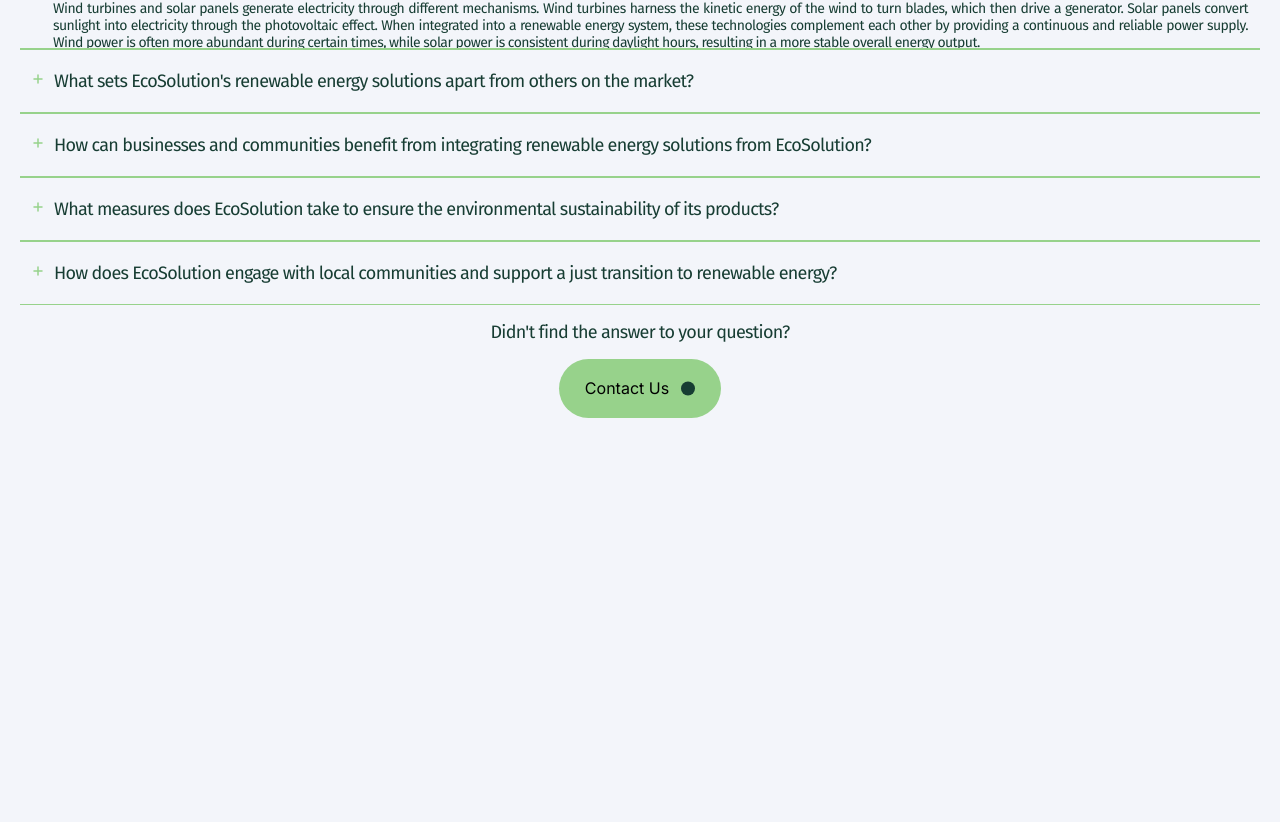
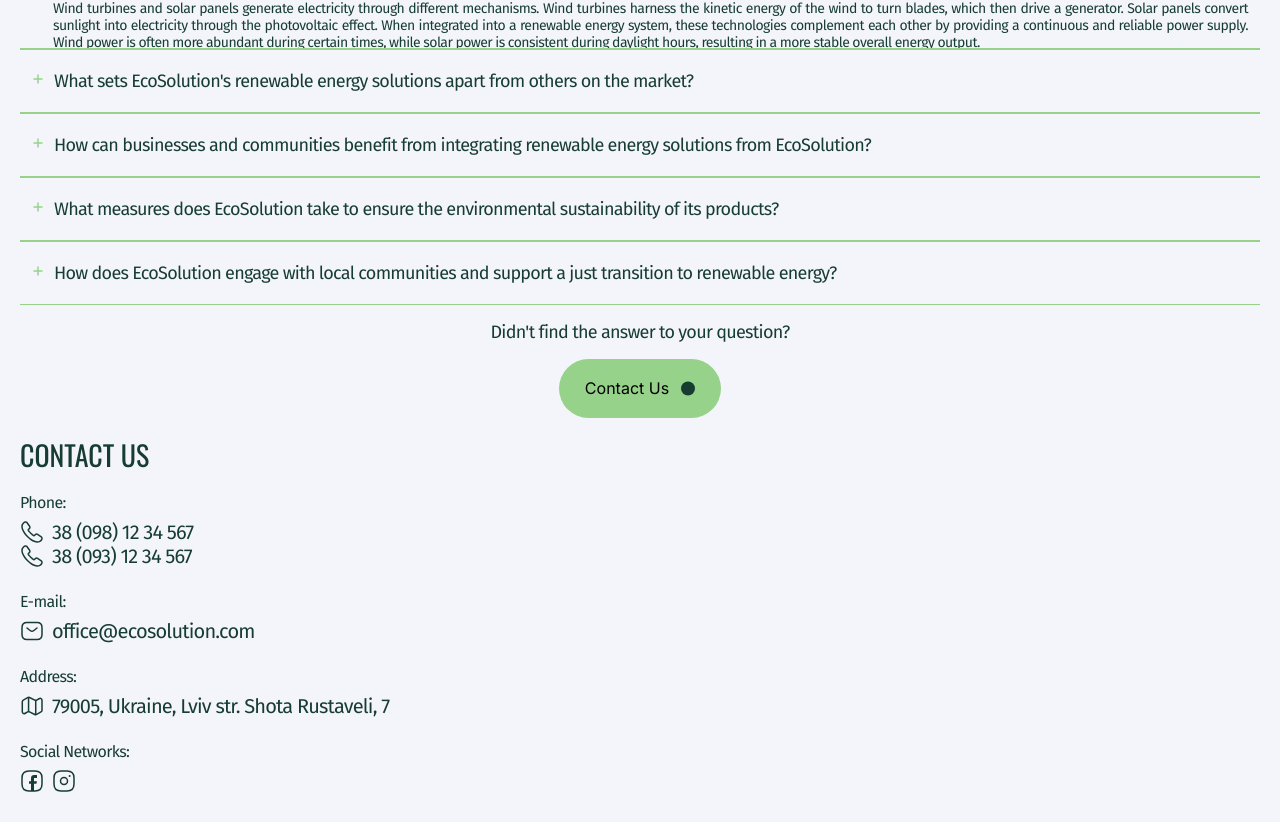
Before and after one commit to Maksym-Svyrydov/ecosolution, a Next.js app: page / in a window 1280 px wide. Shown: the part 2389-3211 px from the top of the page. Before the commit the page ends 2807 px from the top, so only its background shows below. Built offline with nearby package versions, Linux system fonts and the light colour scheme.

Commit message:
header+nav+main+values+elect+cases+faq+contacts

```diff
--- a/app/page.js
+++ b/app/page.js
@@ -1,11 +1,12 @@
 'use client';
-import { useMediaQuery } from '@mui/material';
+// import { useMediaQuery } from '@mui/material';
 import CasesSection from '@/components/Cases/Cases';
 import ElectricitySection from '@/components/Electricity/Electricity';
 import Header from '@/components/Header/Header';
 import MainSection from '@/components/Main/Main';
 import ValuesSection from '@/components/Values/Values';
 import FaqSection from '@/components/FAQ/FAQ';
+import Contacts from '@/components/Contacts/Contact';
 
 export default function Home() {
   // const mobile = useMediaQuery('(max-width:480px)');
@@ -21,6 +22,7 @@
       <ElectricitySection />
       <CasesSection />
       <FaqSection />
+      <Contacts />
     </>
   );
 }
--- /dev/null
+++ b/components/Contacts/Contact.js
@@ -0,0 +1,195 @@
+import { Section } from './Contact.styled';
+
+const Contacts = () => {
+  return (
+    <Section>
+      <h2>Contact us</h2>
+      <div>
+        <p>Phone:</p>
+        <ul>
+          <li>
+            <svg
+              xmlns="http://www.w3.org/2000/svg"
+              width="24"
+              height="24"
+              viewBox="0 0 24 24"
+              fill="none"
+            >
+              <path
+                d="M21.97 18.33C21.97 18.69 21.89 19.06 21.72 19.42C21.55 19.78 21.33 20.12 21.04 20.44C20.55 20.98 20.01 21.37 19.4 21.62C18.8 21.87 18.15 22 17.45 22C16.43 22 15.34 21.76 14.19 21.27C13.04 20.78 11.89 20.12 10.75 19.29C9.6 18.45 8.51 17.52 7.47 16.49C6.44 15.45 5.51 14.36 4.68 13.22C3.86 12.08 3.2 10.94 2.72 9.81C2.24 8.67 2 7.58 2 6.54C2 5.86 2.12 5.21 2.36 4.61C2.6 4 2.98 3.44 3.51 2.94C4.15 2.31 4.85 2 5.59 2C5.87 2 6.15 2.06 6.4 2.18C6.66 2.3 6.89 2.48 7.07 2.74L9.39 6.01C9.57 6.26 9.7 6.49 9.79 6.71C9.88 6.92 9.93 7.13 9.93 7.32C9.93 7.56 9.86 7.8 9.72 8.03C9.59 8.26 9.4 8.5 9.16 8.74L8.4 9.53C8.29 9.64 8.24 9.77 8.24 9.93C8.24 10.01 8.25 10.08 8.27 10.16C8.3 10.24 8.33 10.3 8.35 10.36C8.53 10.69 8.84 11.12 9.28 11.64C9.73 12.16 10.21 12.69 10.73 13.22C11.27 13.75 11.79 14.24 12.32 14.69C12.84 15.13 13.27 15.43 13.61 15.61C13.66 15.63 13.72 15.66 13.79 15.69C13.87 15.72 13.95 15.73 14.04 15.73C14.21 15.73 14.34 15.67 14.45 15.56L15.21 14.81C15.46 14.56 15.7 14.37 15.93 14.25C16.16 14.11 16.39 14.04 16.64 14.04C16.83 14.04 17.03 14.08 17.25 14.17C17.47 14.26 17.7 14.39 17.95 14.56L21.26 16.91C21.52 17.09 21.7 17.3 21.81 17.55C21.91 17.8 21.97 18.05 21.97 18.33Z"
+                stroke="#173D33"
+                strokeWidth="1.5"
+                strokeMiterlimit="10"
+              />
+            </svg>
+            <a href="tel:+380981234567">38 (098) 12 34 567</a>
+          </li>
+          <li>
+            <svg
+              xmlns="http://www.w3.org/2000/svg"
+              width="24"
+              height="24"
+              viewBox="0 0 24 24"
+              fill="none"
+            >
+              <path
+                d="M21.97 18.33C21.97 18.69 21.89 19.06 21.72 19.42C21.55 19.78 21.33 20.12 21.04 20.44C20.55 20.98 20.01 21.37 19.4 21.62C18.8 21.87 18.15 22 17.45 22C16.43 22 15.34 21.76 14.19 21.27C13.04 20.78 11.89 20.12 10.75 19.29C9.6 18.45 8.51 17.52 7.47 16.49C6.44 15.45 5.51 14.36 4.68 13.22C3.86 12.08 3.2 10.94 2.72 9.81C2.24 8.67 2 7.58 2 6.54C2 5.86 2.12 5.21 2.36 4.61C2.6 4 2.98 3.44 3.51 2.94C4.15 2.31 4.85 2 5.59 2C5.87 2 6.15 2.06 6.4 2.18C6.66 2.3 6.89 2.48 7.07 2.74L9.39 6.01C9.57 6.26 9.7 6.49 9.79 6.71C9.88 6.92 9.93 7.13 9.93 7.32C9.93 7.56 9.86 7.8 9.72 8.03C9.59 8.26 9.4 8.5 9.16 8.74L8.4 9.53C8.29 9.64 8.24 9.77 8.24 9.93C8.24 10.01 8.25 10.08 8.27 10.16C8.3 10.24 8.33 10.3 8.35 10.36C8.53 10.69 8.84 11.12 9.28 11.64C9.73 12.16 10.21 12.69 10.73 13.22C11.27 13.75 11.79 14.24 12.32 14.69C12.84 15.13 13.27 15.43 13.61 15.61C13.66 15.63 13.72 15.66 13.79 15.69C13.87 15.72 13.95 15.73 14.04 15.73C14.21 15.73 14.34 15.67 14.45 15.56L15.21 14.81C15.46 14.56 15.7 14.37 15.93 14.25C16.16 14.11 16.39 14.04 16.64 14.04C16.83 14.04 17.03 14.08 17.25 14.17C17.47 14.26 17.7 14.39 17.95 14.56L21.26 16.91C21.52 17.09 21.7 17.3 21.81 17.55C21.91 17.8 21.97 18.05 21.97 18.33Z"
+                stroke="#173D33"
+                strokeWidth="1.5"
+                strokeMiterlimit="10"
+              />
+            </svg>
+            <a href="tel:+380931234567">38 (093) 12 34 567</a>
+          </li>
+        </ul>
+      </div>
+      <div>
+        <p>E-mail:</p>
+        <ul>
+          <li>
+            <svg
+              xmlns="http://www.w3.org/2000/svg"
+              width="24"
+              height="24"
+              viewBox="0 0 24 24"
+              fill="none"
+            >
+              <path
+                d="M17 20.5H7C4 20.5 2 19 2 15.5V8.5C2 5 4 3.5 7 3.5H17C20 3.5 22 5 22 8.5V15.5C22 19 20 20.5 17 20.5Z"
+                stroke="#173D33"
+                strokeWidth="1.5"
+                strokeMiterlimit="10"
+                strokeLinecap="round"
+                strokeLinejoin="round"
+              />
+              <path
+                d="M17 9L13.87 11.5C12.84 12.32 11.15 12.32 10.12 11.5L7 9"
+                stroke="#173D33"
+                strokeWidth="1.5"
+                strokeMiterlimit="10"
+                strokeLinecap="round"
+                strokeLinejoin="round"
+              />
+            </svg>
+            <a href="mailto:office@ecosolution.com" type="Email">
+              office@ecosolution.com
+            </a>
+          </li>
+        </ul>
+      </div>
+      <div>
+        <p>Address:</p>
+        <ul>
+          <li>
+            <svg
+              xmlns="http://www.w3.org/2000/svg"
+              width="24"
+              height="24"
+              viewBox="0 0 24 24"
+              fill="none"
+            >
+              <path
+                d="M2.29004 7.77998V17.51C2.29004 19.41 3.64004 20.19 5.28004 19.25L7.63004 17.91C8.14004 17.62 8.99004 17.59 9.52004 17.86L14.77 20.49C15.3 20.75 16.15 20.73 16.66 20.44L20.99 17.96C21.54 17.64 22 16.86 22 16.22V6.48998C22 4.58998 20.65 3.80998 19.01 4.74998L16.66 6.08998C16.15 6.37998 15.3 6.40998 14.77 6.13998L9.52004 3.51998C8.99004 3.25998 8.14004 3.27998 7.63004 3.56998L3.30004 6.04998C2.74004 6.36998 2.29004 7.14998 2.29004 7.77998Z"
+                stroke="#173D33"
+                strokeWidth="1.5"
+                strokeLinecap="round"
+                strokeLinejoin="round"
+              />
+              <path
+                d="M8.56006 4V17"
+                stroke="#173D33"
+                strokeWidth="1.5"
+                strokeLinecap="round"
+                strokeLinejoin="round"
+              />
+              <path
+                d="M15.73 6.61914V19.9991"
+                stroke="#173D33"
+                strokeWidth="1.5"
+                strokeLinecap="round"
+                strokeLinejoin="round"
+              />
+            </svg>
+            <a
+              href="https://maps.app.goo.gl/vF8FnnvTM5bg6UWr8"
+              target="_blank"
+              rel="noopener noreferrer"
+            >
+              79005, Ukraine, Lviv str. Shota Rustaveli, 7
+            </a>
+          </li>
+        </ul>
+      </div>
+      <div>
+        <p>Social Networks:</p>
+        <ul className="list-social">
+          <li>
+            <a
+              href="https://facebook.com"
+              target="_blank"
+              rel="noopener noreferrer"
+            >
+              <svg
+                xmlns="http://www.w3.org/2000/svg"
+                width="24"
+                height="24"
+                viewBox="0 0 24 24"
+                fill="none"
+              >
+                <path
+                  d="M14 9.3V12.2H16.6C16.8 12.2 16.9 12.4 16.9 12.6L16.5 14.5C16.5 14.6 16.3 14.7 16.2 14.7H14V22H11V14.8H9.3C9.1 14.8 9 14.7 9 14.5V12.6C9 12.4 9.1 12.3 9.3 12.3H11V9C11 7.3 12.3 6 14 6H16.7C16.9 6 17 6.1 17 6.3V8.7C17 8.9 16.9 9 16.7 9H14.3C14.1 9 14 9.1 14 9.3Z"
+                  fill="#173D33"
+                />
+                <path
+                  d="M15 22H9C4 22 2 20 2 15V9C2 4 4 2 9 2H15C20 2 22 4 22 9V15C22 20 20 22 15 22Z"
+                  stroke="#173D33"
+                  strokeWidth="1.5"
+                  strokeLinecap="round"
+                  strokeLinejoin="round"
+                />
+              </svg>
+            </a>
+          </li>
+          <li>
+            <a
+              href="https://instagram.com"
+              target="_blank"
+              rel="noopener noreferrer"
+            >
+              <svg
+                xmlns="http://www.w3.org/2000/svg"
+                width="24"
+                height="24"
+                viewBox="0 0 24 24"
+                fill="none"
+              >
+                <path
+                  d="M9 22H15C20 22 22 20 22 15V9C22 4 20 2 15 2H9C4 2 2 4 2 9V15C2 20 4 22 9 22Z"
+                  stroke="#173D33"
+                  strokeWidth="1.5"
+                  strokeLinecap="round"
+                  strokeLinejoin="round"
+                />
+                <path
+                  d="M12 15.5C13.933 15.5 15.5 13.933 15.5 12C15.5 10.067 13.933 8.5 12 8.5C10.067 8.5 8.5 10.067 8.5 12C8.5 13.933 10.067 15.5 12 15.5Z"
+                  stroke="#173D33"
+                  strokeWidth="1.5"
+                  strokeLinecap="round"
+                  strokeLinejoin="round"
+                />
+                <path
+                  d="M17.6361 7H17.6477"
+                  stroke="#173D33"
+                  strokeWidth="2"
+                  strokeLinecap="round"
+                  strokeLinejoin="round"
+                />
+              </svg>
+            </a>
+          </li>
+        </ul>
+      </div>
+    </Section>
+  );
+};
+export default Contacts;
--- /dev/null
+++ b/components/Contacts/Contact.styled.js
@@ -0,0 +1,53 @@
+import styled from 'styled-components';
+export const Section = styled.section`
+  padding: 0px 20px;
+  a {
+    text-decoration: none;
+    color: #173d33;
+    text-align: justify;
+    font-family: Fira Sans;
+    font-size: 20px;
+    font-style: normal;
+    font-weight: 400;
+    line-height: normal;
+    letter-spacing: -0.8px;
+  }
+  p {
+    color: #173d33;
+    text-align: justify;
+    font-family: Fira Sans;
+    font-size: 16px;
+    font-style: normal;
+    font-weight: 400;
+    line-height: normal;
+    letter-spacing: -0.64px;
+    margin: 0px 0px 8px 0px;
+  }
+  ul {
+    list-style: none;
+    padding: 0;
+    margin: 0px 0px 24px 0px;
+  }
+  li {
+    display: flex;
+    align-items: center;
+  }
+  svg {
+    width: 24px;
+    height: 24px;
+    margin-right: 8px;
+  }
+  h2 {
+    color: #173d33;
+    font-family: Oswald;
+    font-size: 28px;
+    font-style: normal;
+    font-weight: 400;
+    line-height: 28px; /* 100% */
+    text-transform: uppercase;
+    margin-bottom: 24px;
+  }
+  .list-social {
+    display: flex;
+  }
+`;
```
